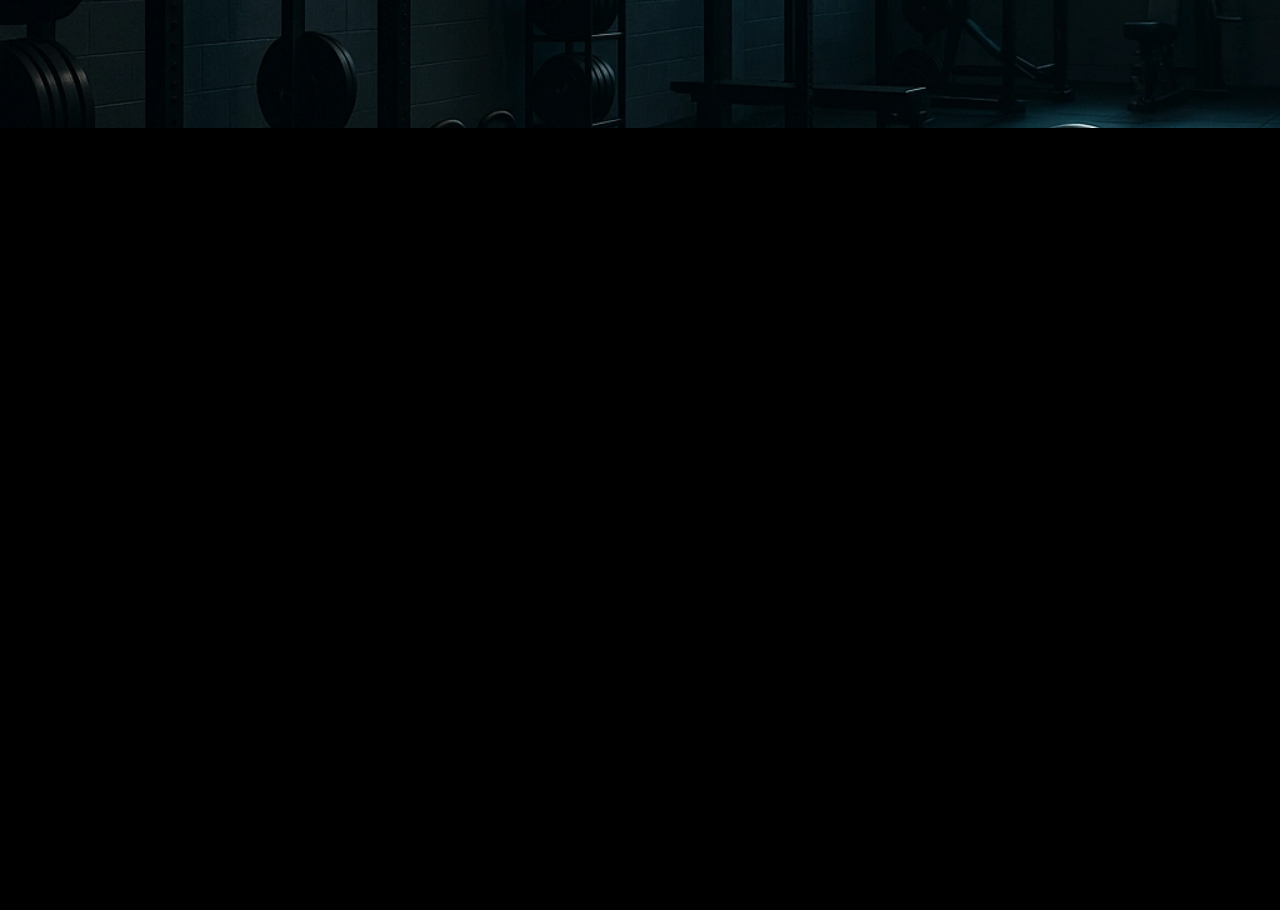
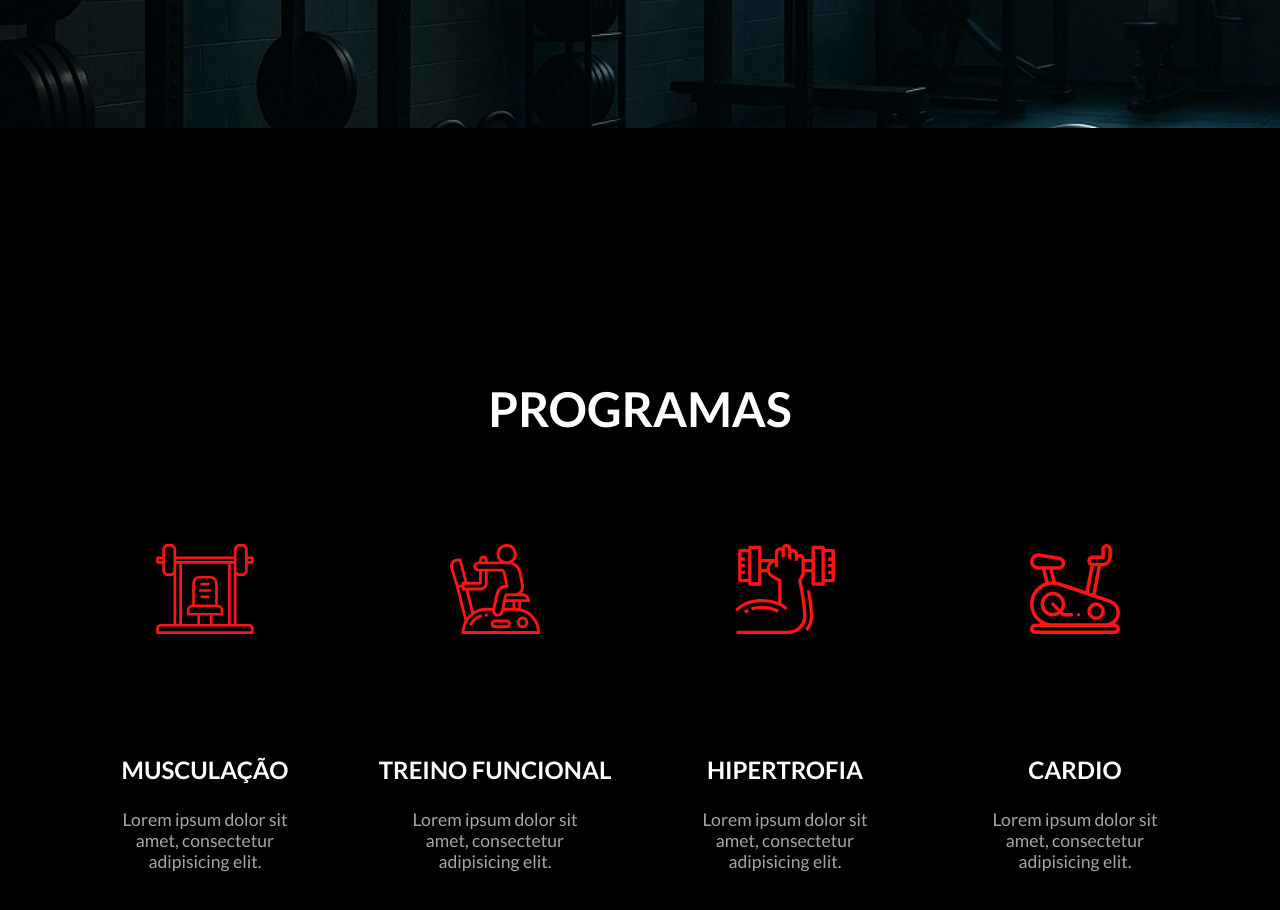
Before and after one commit to gemaquejr/react-gym-app, a React (Create React App) app: page / in a window 1280 px wide. Shown: the part 640-1550 px from the top of the page. Before the commit the page ends 800 px from the top, so only its background shows below. Built offline with nearby package versions, Linux system fonts and the light colour scheme; the HTML template or start-up script is replaced by a standard one.

Commit message:
Adiciona componentes Feature e Featurebox
Signed-off-by: Francisco Gemaque <gemaquejr@hotmail.com>

```diff
--- a/src/App.js
+++ b/src/App.js
@@ -1,12 +1,14 @@
 import React from "react";
 import Navbar from "./Components/Navbar";
 import Header from "./Components/Header";
+import Feature from "./Components/Feature";
 
 function App() {
   return (
     <div className="App">
       <Navbar />
       <Header />
+      <Feature />
     </div>
   );
 }
--- /dev/null
+++ b/src/Components/Feature.jsx
@@ -0,0 +1,22 @@
+import React from "react";
+import Featurebox from "./Featurebox";
+import fimage1 from '../images/1.svg'
+import fimage2 from '../images/2.svg'
+import fimage3 from '../images/3.svg'
+import fimage4 from '../images/4.svg'
+
+function Feature() {
+    return (
+        <div id="features">
+            <h1>PROGRAMAS</h1>
+            <div className="a-container">
+                <Featurebox image={fimage1} title="MUSCULAÇÃO" />
+                <Featurebox image={fimage2} title="TREINO FUNCIONAL" />
+                <Featurebox image={fimage3} title="HIPERTROFIA" />
+                <Featurebox image={fimage4} title="CARDIO" />
+            </div>
+        </div>
+    )
+}
+
+export default Feature;
--- /dev/null
+++ b/src/Components/Featurebox.jsx
@@ -0,0 +1,17 @@
+import React from "react";
+
+function Featurebox(props) {
+    return (
+            <div className="a-box">
+                <div className="a-b-img">
+                    <img src={props.image} alt="" />
+                </div>
+                <div className="a-b-text">
+                    <h2>{props.title}</h2>
+                    <p>Lorem ipsum dolor sit amet, consectetur adipisicing elit.</p>
+                </div>
+            </div>
+    )
+}
+
+export default Featurebox;
--- a/src/index.css
+++ b/src/index.css
@@ -168,3 +168,95 @@ nav .menu-btn,
   color: #ffffff;
   border: 2px solid #ff1414;
 }
+
+#features {
+  width: 100%;
+  height: 120vh;
+  box-sizing: border-box;
+  font-family: "Lato";
+  display: flex;
+  flex-direction: column;
+  align-items: center;
+  justify-content: center;
+  padding-top: 40px;
+  background-color: #000000;
+}
+
+#features h1 {
+  color: #fff;
+  font-size: 3rem;
+}
+
+.a-container {
+  display: flex;
+  justify-content: center;
+  align-content: center;
+}
+
+.a-box {
+  background-color: #000000;
+  width: 250px;
+  height: 400px;
+  margin: 20px;
+  border-radius: 10px;
+  overflow: hidden;
+  transition: 0.4s ease-in-out;
+  position: relative;
+}
+
+.a-b-img {
+  width: 100%;
+  height: 60%;
+}
+
+.a-b-img img {
+  padding: 15px;
+  margin-top: 40px;
+  width: 100%;
+  height: 50%;
+}
+
+.a-box:hover {
+  border: 1px solid #ff1414;
+  box-shadow: 2px 2px 12px rgba(184, 0, 0, 0.445);
+}
+
+.a-b-text {
+  width: 100%;
+  height: 40%;
+  background-color: #000000;
+  display: flex;
+  justify-content: center;
+  align-items: center;
+  text-align: center;
+  flex-direction: column;
+}
+
+.a-b-text h2 {
+  color: #fff;
+}
+
+.a-b-text p {
+  margin: 0px;
+  color: #ffffffa6;
+  font-size: 1.1rem;
+  font-family: "Lato";
+  display: block;
+  display: -webkit-box;
+  max-width: 80%;
+  margin-top: 5px;
+  -webkit-line-clamp: 4;
+  line-clamp: 4;
+  -webkit-box-orient: vertical;
+  overflow: hidden;
+  text-overflow: ellipsis;
+  margin-bottom: 10px;
+}
+
+.a-b-text p:hover {
+  color: #ffffff;
+}
+
+.a-b-text a {
+  margin-top: 15px;
+}
```
